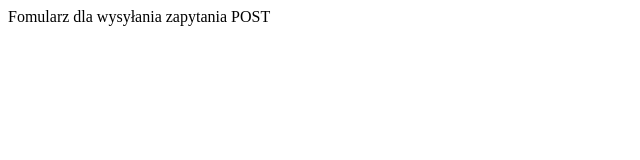
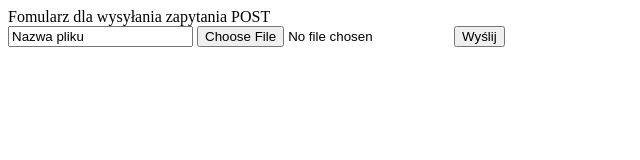
Before and after one commit to kpodlaski/Server-Klient, a plain HTML site: page python_code/static/form.html in a window 1280 px wide. Shown: the whole page, without its empty margins (0-640 px from the left). Drawn offline with Linux system fonts and the light colour scheme.

Commit message:
formularz i post

```diff
--- a/python_code/static/form.html
+++ b/python_code/static/form.html
@@ -1,4 +1,9 @@
 <html>
 
 Fomularz dla wysyłania zapytania POST
+<form action="files/nowyPlik" method="post" enctype="multipart/form-data">
+    <input type="text" name="filename" value="Nazwa pliku"/>
+    <input type="file" name="fileToUpload" id="fileToUpload">
+    <input type="submit" value="Wyślij" name="submit">
+</form>
 </html>
```
